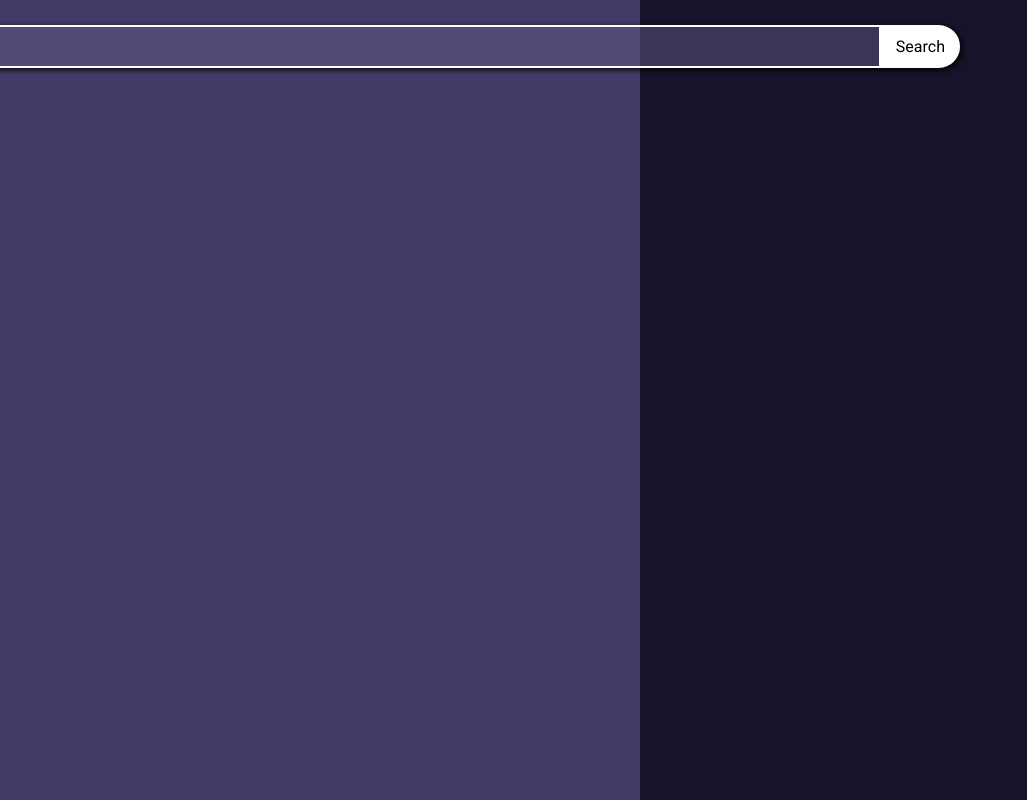
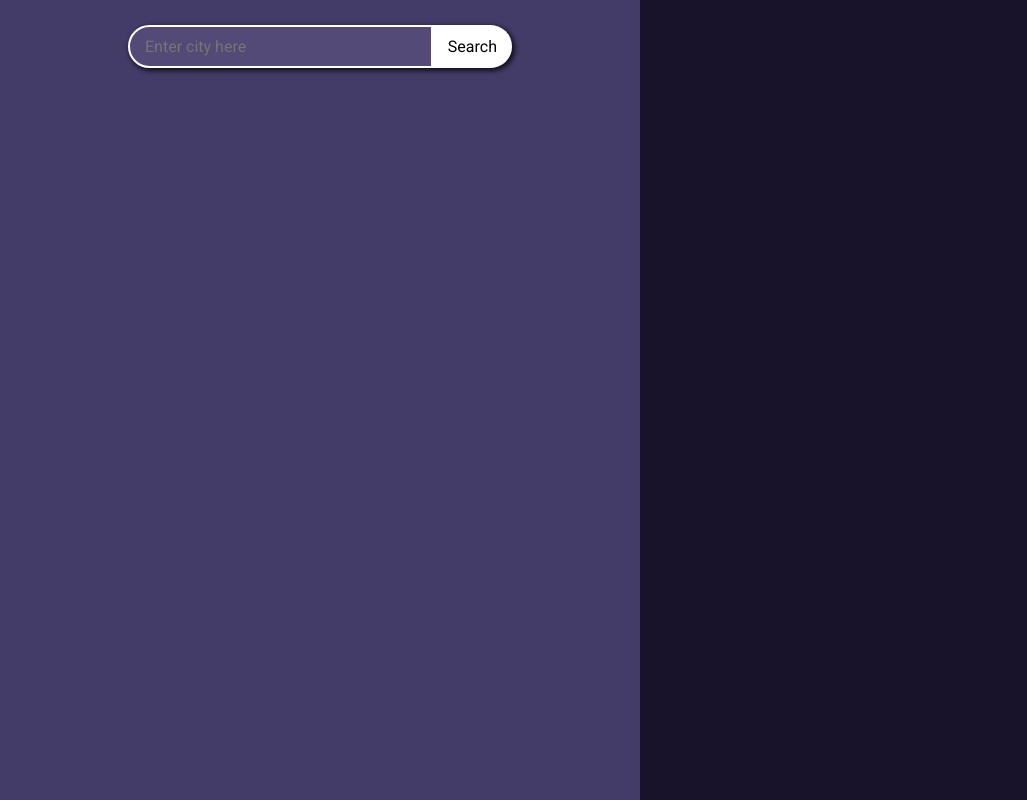
Before and after one commit to TheCoalBee/weather-app, a plain HTML site: page index.html in a window 1280 px wide. Shown: the whole page, without its empty margins (0-1027 px from the left). Drawn offline with Linux system fonts and the light colour scheme.

Commit message:
Refixed search bar and add animations

```diff
--- a/styles.css
+++ b/styles.css
@@ -36,10 +36,17 @@
     top:0;
     -webkit-backdrop-filter: blur(2px);
     z-index:1;
-    width:100%;
+    width:30%;
     transition: width 1s ease;
     transition-delay: 0.5s;
     box-shadow: 2px 2px 5px 1px rgba(0,0,0,0.75);
+}
+
+
+#search-bar:hover, #search-bar input[type="text"] {
+    width:75%;
+    transition:all 0.1s ease;
+    transition-delay: 0s;
 }
 
 #search-bar input[type="text"] {
@@ -143,4 +150,13 @@
         height:100vh;
         overflow:scroll;
     }
+    #search-bar {
+        transition: width 1s ease;
+        transition-delay: 0.5s;
+    }
+    #search-bar:hover, #search-bar input[type="text"] {
+        width:45%;
+        transition:all 0.1s ease;
+        transition-delay: 0s;
+    }
 }
```
